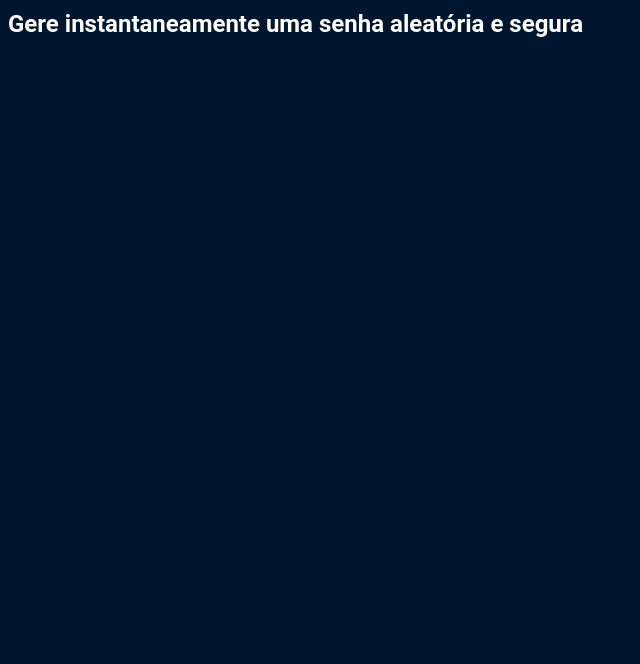
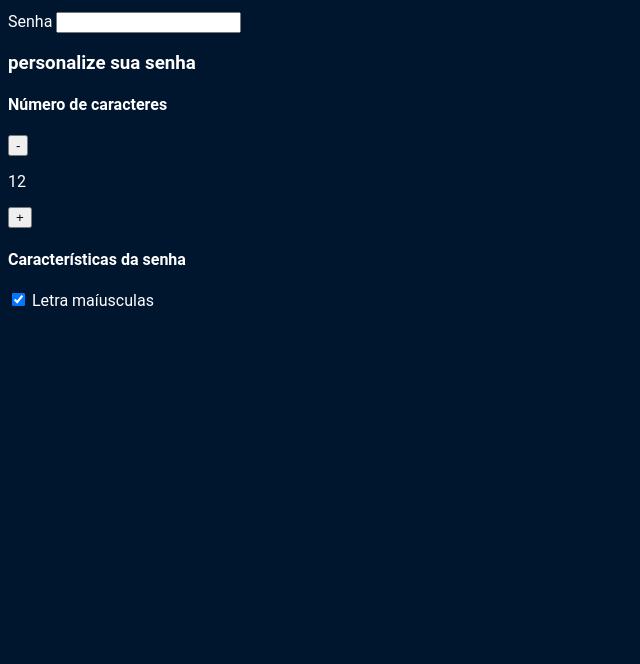
Before and after one commit to milles777/js-gerador-senha, a plain HTML site: page index.html in a window 1280 px wide. Shown: the part 136-800 px from the top of the page, without its empty margins (0-640 px from the left). Drawn offline with Linux system fonts and the light colour scheme.

Commit message:
checkbox

```diff
--- a/index.html
+++ b/index.html
@@ -7,8 +7,34 @@
     <link rel="stylesheet" href="style.css">
 </head>
 <body>
-    <img src="unlock (1).svg" alt="cadeado fechado">
-    <h2 class="titulo-principal"> Gerador de senhas</h2>
-    <h3 class="titulo-secundario">Gere instantaneamente uma senha aleatória e segura</h3>
+    <sevtion class="conteudo">
+        <div class="conteudo-titulo>
+            <img src="unlock (1).svg" alt="cadeado fechado">
+            <h2 class="titulo-principal"> Gerador de senhas</h2>
+            <h3 class="titulo-secundario">Gere instantaneamente uma senha aleatória e segura</h3>
+        </div>
+        <div class="conteudo-senha">
+            <label for="senha">Senha</label>
+            <input name="senha" type="text" id="campo-senha">
+        </div>
+        <div class="paramentro">
+            <h3 class="paramentro-titulo">personalize sua senha</h3>
+            <div class="parametro-coluna__senha">
+                <div class="parametro__senha">
+                    <h4 class="parametro-senha__titulo">Número de caracteres</h4>
+                    <div class="parametro-senha-botoes">
+                        <button class="parametro-senha__botao">-</button>
+                        <p class="parametro-senha___texto">12</p>
+                        <button class="parametro-senha__botao">+</button>
+                   </div>
+                </div>
+                <h4 class="parametro-senha__titulo">Características da senha</h4>
+                <div class="parametro-senha-checkbox">
+                    <input type="checkbox" class="maiusculo"class="checkbox" checked>
+                    <label for="maiusculo">Letra maíusculas</label>
+                </div>
+           </div>
+        </div>
+    </sevtion>
 </body>
 </html>
```
